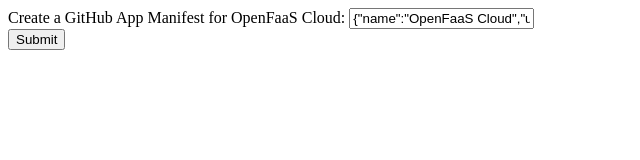
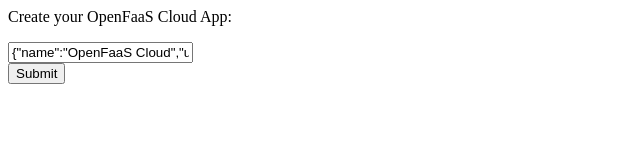
Before and after one commit to alexellis/github-app, a plain HTML site: page github-app/index.html in a window 1280 px wide. Shown: the whole page, without its empty margins (0-640 px from the left). Drawn offline with Linux system fonts and the light colour scheme.

Commit message:
Bump files
Signed-off-by: Alex Ellis (OpenFaaS Ltd) <alexellis2@gmail.com>

```diff
--- a/github-app/index.html
+++ b/github-app/index.html
@@ -3,8 +3,11 @@
 </head>
 <body>
     <form action="https://github.com/settings/apps/new" method="post">
-        Create a GitHub App Manifest for OpenFaaS Cloud: <input type="text" name="manifest" id="manifest"><br>
-        <input type="submit" value="Submit">
+        Create your OpenFaaS Cloud App:
+        <p>
+            <input type="text" name="manifest" id="manifest"><br>
+            <input type="submit" value="Submit">
+        </p>
         </form>
 
         <script>
```
